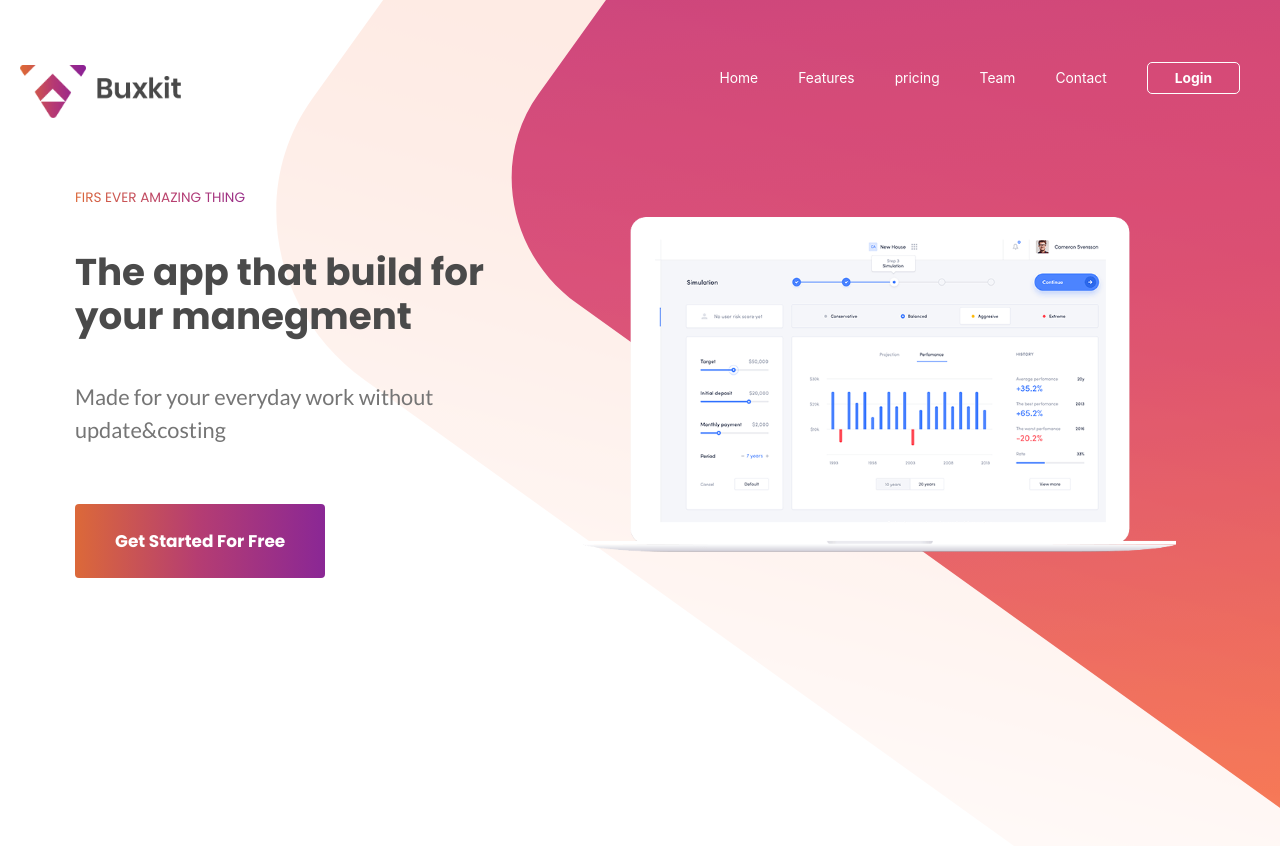
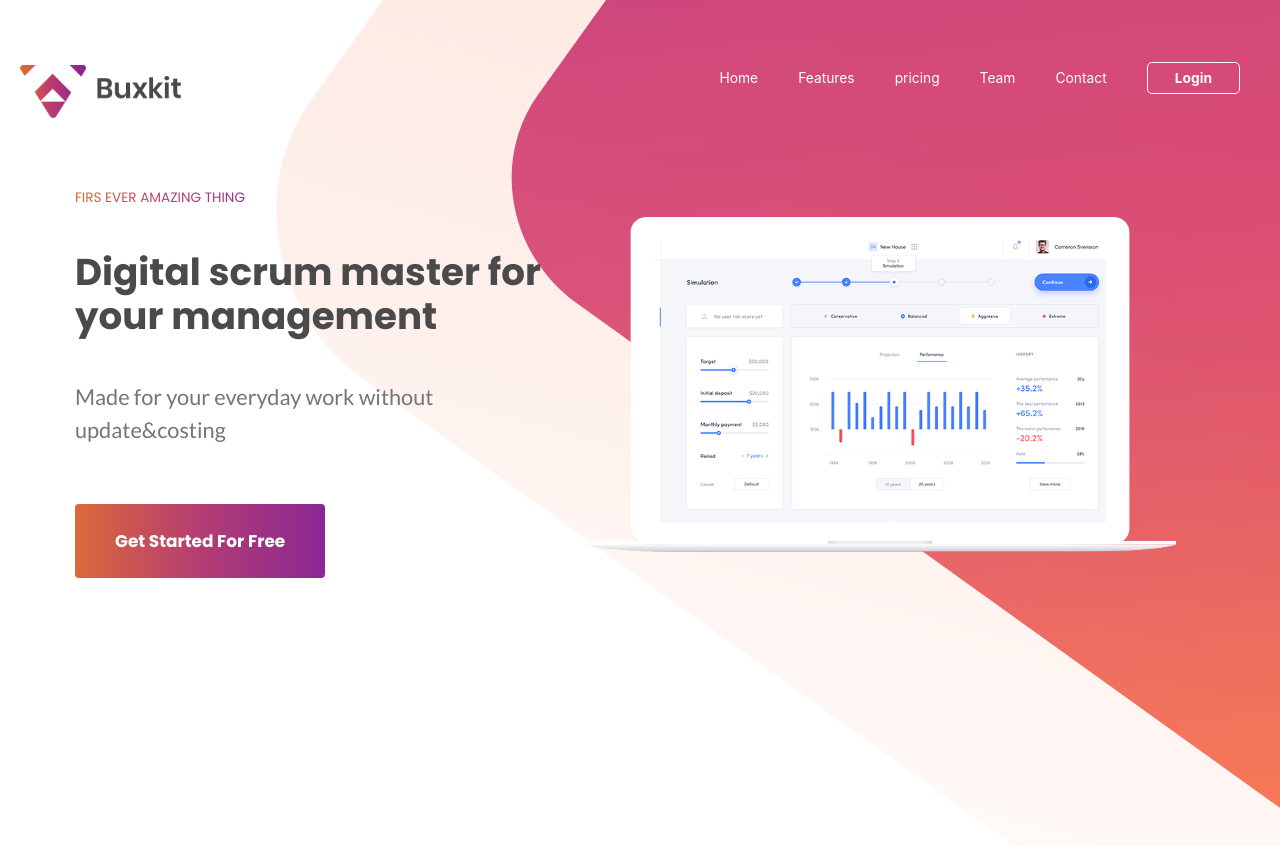
Before and after one commit to KeyToTech/StandupBotLanding, a React (Create React App) app: page / in a window 1280 px wide. Shown: the top 846 px of the page. Built offline with nearby package versions, Linux system fonts and the light colour scheme.

Commit message:
Update title.

```diff
--- a/src/header/Header.js
+++ b/src/header/Header.js
@@ -32,7 +32,7 @@ class Header extends Component {
                     <div className="caption-container">
                         <div className="caption">
                             <div className="caption-tf">Firs ever amazing thing</div>
-                            <h1 className="caption-tt">The app that build for your manegment</h1>
+                            <h1 className="caption-tt">Digital scrum master for your management</h1>
                             <div className="caption-tm">Made for your everyday work without update&costing</div>
                         </div>
                         <div className="wrap-button-header">
```
